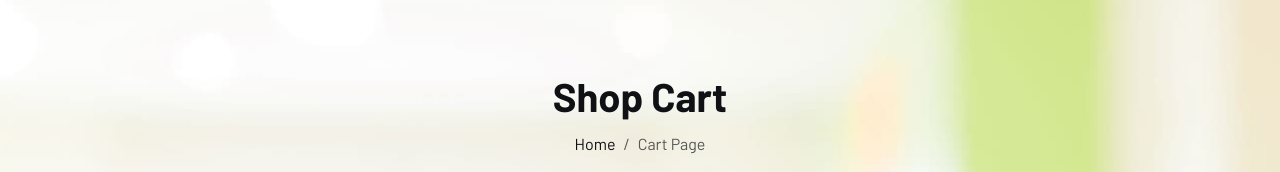
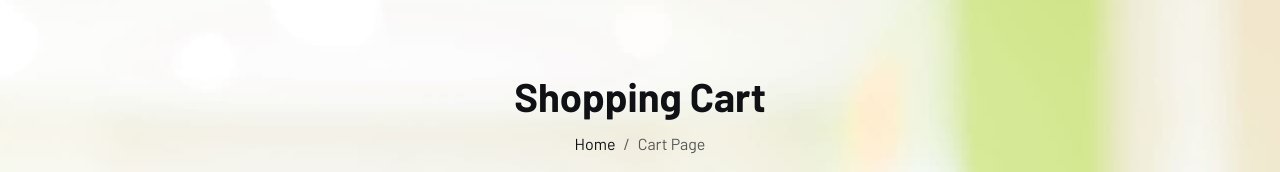
Before and after one commit to apatel517/OneStopShoppingWebsite, a React (Vite) app: page /cart-page in a window 1280 px wide. Shown: the part 180-352 px from the top of the page. Built offline with nearby package versions, Linux system fonts and the light colour scheme; no server answers; sample sign-in values are in the browser's storage.

Commit message:
third commit

```diff
--- a/src/shop/CartPage.jsx
+++ b/src/shop/CartPage.jsx
@@ -72,7 +72,7 @@ export const CartPage = () => {
 
     return (
         <div>
-            <PageHeader title={"Shop Cart"} curPage={"Cart Page"} />
+            <PageHeader title={"Shopping Cart"} curPage={"Cart Page"} />
 
             <div className="shop-cart padding-tb" >
                 <div className="container">
```
